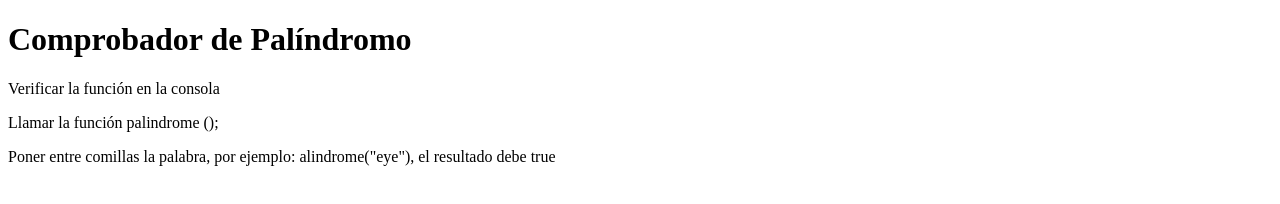
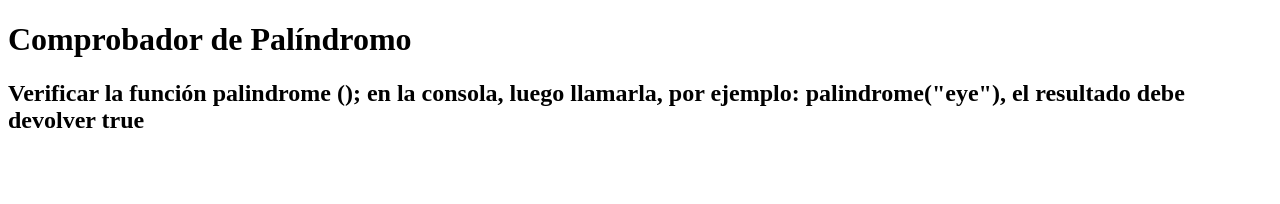
Before and after one commit to Ivancho427/comprobador_de_palindromo, a plain HTML site: page index.html in a window 1280 px wide. Drawn offline with Linux system fonts and the light colour scheme.

Commit message:
Actualizacion

```diff
--- a/index.html
+++ b/index.html
@@ -7,10 +7,7 @@
 </head>
 <body>
     <h1>Comprobador de Palíndromo</h1>
-    <p>Verificar la función en la consola</p>
-<p>Llamar la función palindrome ();</p>
-<p>Poner entre comillas la palabra, por ejemplo: alindrome("eye"), el resultado debe true</p>
-
+    <h2>Verificar la función palindrome (); en la consola, luego llamarla, por ejemplo: palindrome("eye"), el resultado debe devolver true</h2>
 </body>
 <script type="text/javascript" src="js/main.js"></script>
 </html>
```
